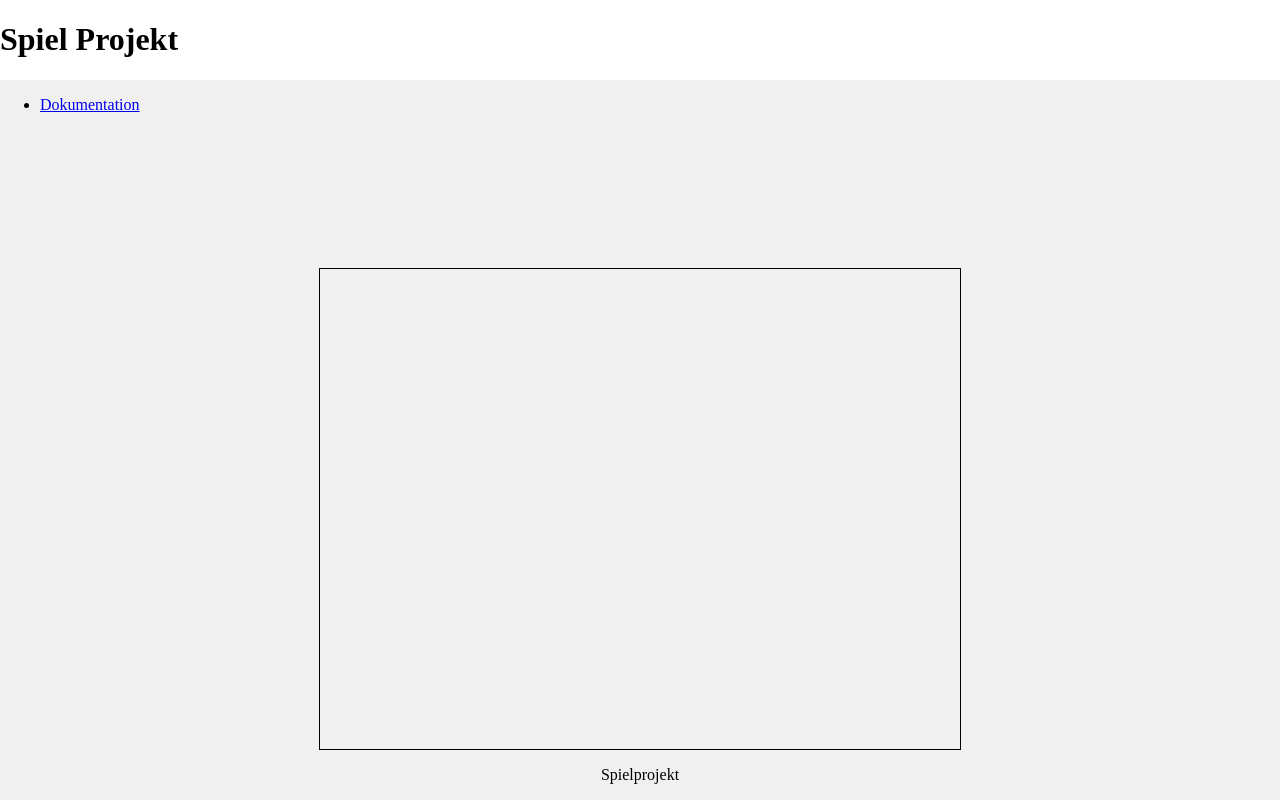
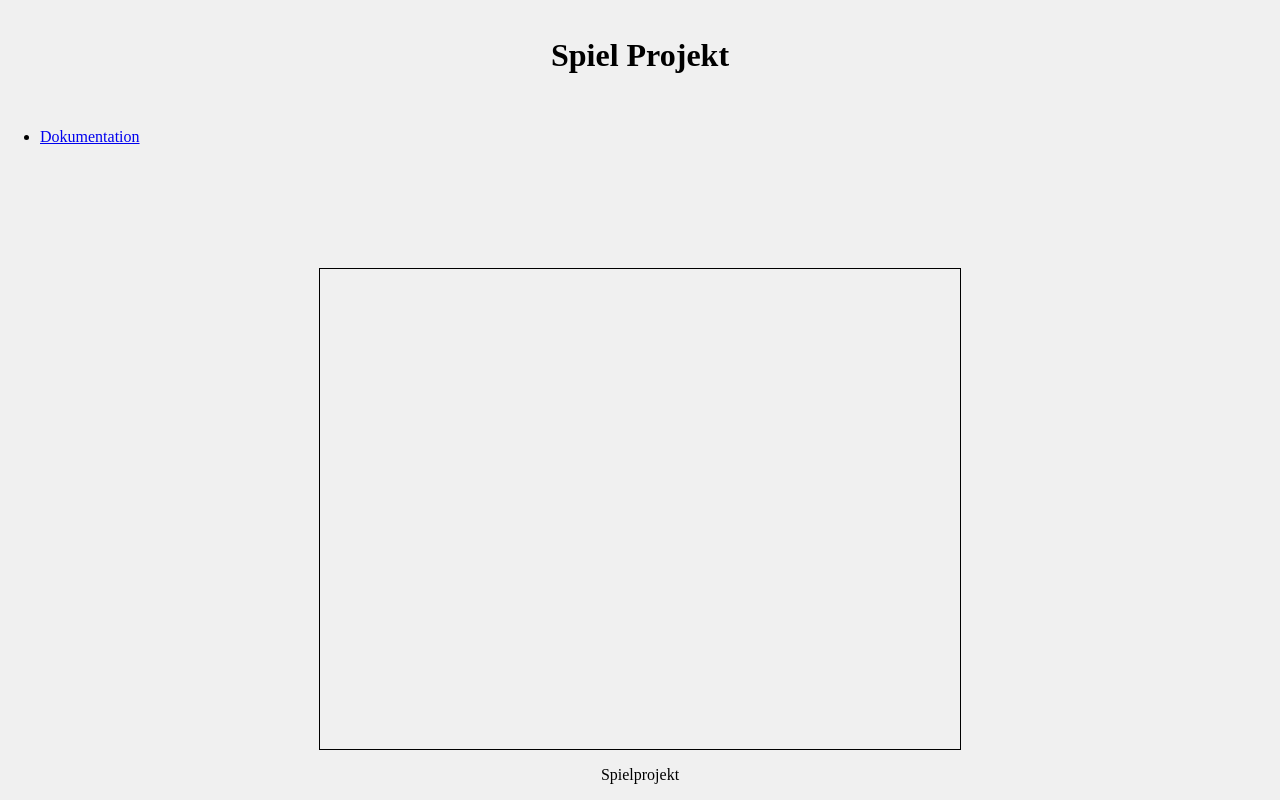
Before and after one commit to gymmu-1wb-2025/04-kaplay-gamemasters, a website built with Vite: page index.html in a window 1280 px wide. Built offline with nearby package versions, Linux system fonts and the light colour scheme; what kaplay would draw is missing.

Commit message:
header hinzugefügt

```diff
--- a/style.css
+++ b/style.css
@@ -32,6 +32,13 @@ footer {
     background-color: #f0f0f0;
 }
 
+header {
+    grid-area: header;
+    text-align: center;
+    padding: 1em;
+    background-color: #f0f0f0;
+}
+
 canvas {
     border: 1px solid black;
     height: 480px;
```
